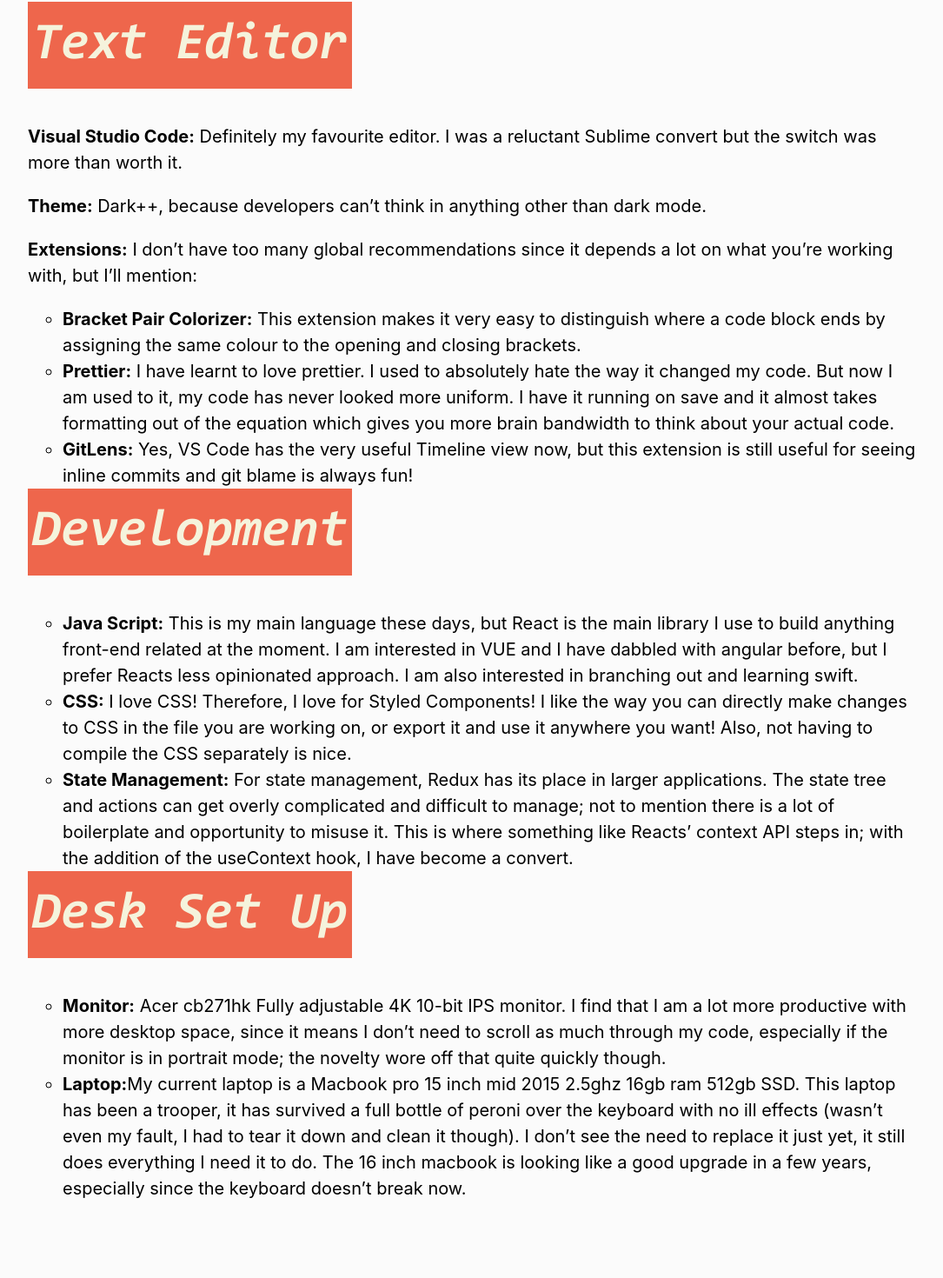
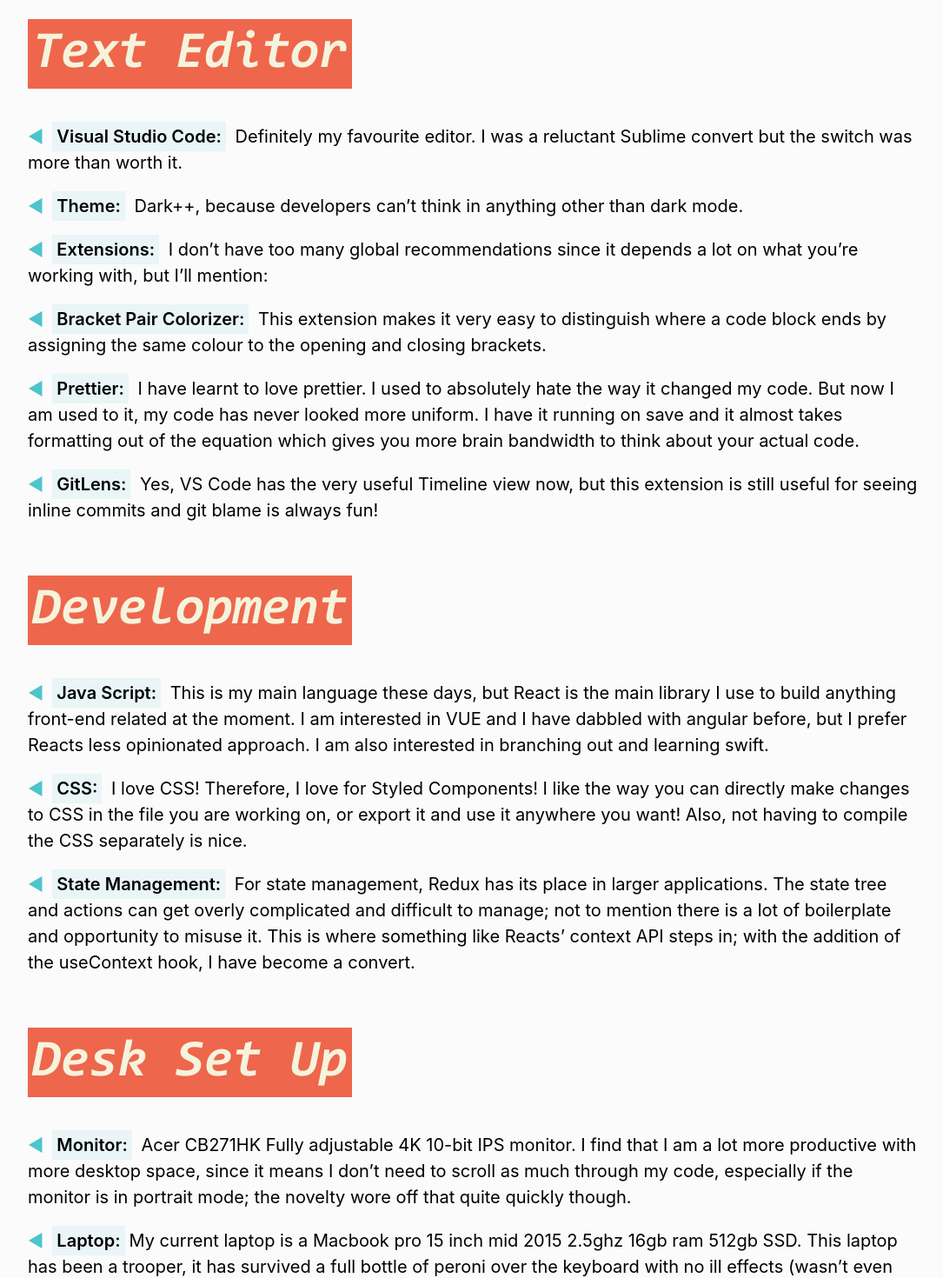
Before and after one commit to barlowa/portfolio-site, a React (Create React App) app: page / in a window 1280 px wide. Shown: the part 3345-4815 px from the top of the page at 87% size, without its empty margins (96-1181 px from the left). Before the commit the page ends 4767 px from the top, so only its background shows below. Built offline with nearby package versions, Linux system fonts and the light colour scheme; no server answers.

Commit message:
changed copy to include new bullet point components and highlights

```diff
--- a/src/Pages/Home.js
+++ b/src/Pages/Home.js
@@ -1,9 +1,9 @@
 import { useHistory, useLocation } from 'react-router'
 import React, { useMemo } from 'react'
 
-import { InlineButtons, Heading, TextBlock } from '../Molecules'
+import { InlineButtons, Heading } from '../Molecules'
 import { Project, HeroSection, ImageSection, BullettedSection } from '../Organisms'
-import { Title } from '../Atoms'
+import { Title, Highlight } from '../Atoms'
 import { useSmoothScrolling, useFetch } from '../Hooks'
 
 const cliftonBridge =
@@ -108,76 +108,71 @@ const Home = () => {
 					This is a short list of the hardware and software I own or use on a regular basis. Based on the
 					wes-bos <a href="uses.tech">uses.tech</a> initiative.
 				</p>
-				<TextBlock title="Text Editor">
-					<p>
-						<strong>Visual Studio Code:</strong> Definitely my favourite editor. I was a reluctant
+			</BullettedSection>
+			<BullettedSection title="Text Editor">
+				<li>
+					<Highlight>Visual Studio Code:</Highlight> Definitely my favourite editor. I was a reluctant
 					Sublime convert but the switch was more than worth it.
-					</p>
-					<p>
-						<strong>Theme:</strong> Dark++, because developers can’t think in anything other than dark
-						mode.
-					</p>
-					<p>
-						<strong>Extensions:</strong> I don’t have too many global recommendations since it depends a
-						lot on what you’re working with, but I’ll mention:
-					</p>
-					<ul>
+				</li>
 				<li>
-							<strong>Bracket Pair Colorizer:</strong> This extension makes it very easy to distinguish
+					<Highlight>Theme:</Highlight> Dark++, because developers can’t think in anything other than
+					dark mode.
+				</li>
+				<li>
+					<Highlight>Extensions:</Highlight> I don’t have too many global recommendations since it
+					depends a lot on what you’re working with, but I’ll mention:
+				</li>
+				<li>
+					<Highlight>Bracket Pair Colorizer:</Highlight> This extension makes it very easy to distinguish
 					where a code block ends by assigning the same colour to the opening and closing brackets.
 				</li>
 				<li>
-							<strong>Prettier:</strong> I have learnt to love prettier. I used to absolutely hate the
-							way it changed my code. But now I am used to it, my code has never looked more uniform. I
-							have it running on save and it almost takes formatting out of the equation which gives
-							you more brain bandwidth to think about your actual code.
+					<Highlight>Prettier:</Highlight> I have learnt to love prettier. I used to absolutely hate the
+					way it changed my code. But now I am used to it, my code has never looked more uniform. I have
+					it running on save and it almost takes formatting out of the equation which gives you more
+					brain bandwidth to think about your actual code.
 				</li>
 				<li>
-							<strong>GitLens:</strong> Yes, VS Code has the very useful Timeline view now, but this
+					<Highlight>GitLens:</Highlight> Yes, VS Code has the very useful Timeline view now, but this
 					extension is still useful for seeing inline commits and git blame is always fun!
 				</li>
-					</ul>
-				</TextBlock>
+			</BullettedSection>
 
-				<TextBlock title="Development">
-					<ul>
+			<BullettedSection title="Development">
 				<li>
-							<strong>Java Script:</strong> This is my main language these days, but React is the main
-							library I use to build anything front-end related at the moment. I am interested in VUE
-							and I have dabbled with angular before, but I prefer Reacts less opinionated approach. I
-							am also interested in branching out and learning swift.
+					<Highlight>Java Script:</Highlight> This is my main language these days, but React is the main
+					library I use to build anything front-end related at the moment. I am interested in VUE and I
+					have dabbled with angular before, but I prefer Reacts less opinionated approach. I am also
+					interested in branching out and learning swift.
 				</li>
 				<li>
-							<strong>CSS:</strong> I love CSS! Therefore, I love for Styled Components! I like the way
-							you can directly make changes to CSS in the file you are working on, or export it and use
-							it anywhere you want! Also, not having to compile the CSS separately is nice.
+					<Highlight>CSS:</Highlight> I love CSS! Therefore, I love for Styled Components! I like the way
+					you can directly make changes to CSS in the file you are working on, or export it and use it
+					anywhere you want! Also, not having to compile the CSS separately is nice.
 				</li>
 				<li>
-							<strong>State Management:</strong> For state management, Redux has its place in larger
-							applications. The state tree and actions can get overly complicated and difficult to
-							manage; not to mention there is a lot of boilerplate and opportunity to misuse it. This
-							is where something like Reacts’ context API steps in; with the addition of the useContext
-							hook, I have become a convert.
+					<Highlight>State Management:</Highlight> For state management, Redux has its place in larger
+					applications. The state tree and actions can get overly complicated and difficult to manage;
+					not to mention there is a lot of boilerplate and opportunity to misuse it. This is where
+					something like Reacts’ context API steps in; with the addition of the useContext hook, I have
+					become a convert.
 				</li>
-					</ul>
-				</TextBlock>
-				<Title>Desk Set Up</Title>
-				<ul>
+			</BullettedSection>
+			<BullettedSection title="Desk Set Up">
 				<li>
-						<strong>Monitor:</strong> Acer cb271hk Fully adjustable 4K 10-bit IPS monitor. I find that I
-						am a lot more productive with more desktop space, since it means I don’t need to scroll as
-						much through my code, especially if the monitor is in portrait mode; the novelty wore off
+					<Highlight>Monitor:</Highlight> Acer CB271HK Fully adjustable 4K 10-bit IPS monitor. I find
+					that I am a lot more productive with more desktop space, since it means I don’t need to scroll
+					as much through my code, especially if the monitor is in portrait mode; the novelty wore off
 					that quite quickly though.
 				</li>
 				<li>
-						<strong>Laptop:</strong>My current laptop is a Macbook pro 15 inch mid 2015 2.5ghz 16gb ram
-						512gb SSD. This laptop has been a trooper, it has survived a full bottle of peroni over the
-						keyboard with no ill effects (wasn’t even my fault, I had to tear it down and clean it
-						though). I don’t see the need to replace it just yet, it still does everything I need it to
-						do. The 16 inch macbook is looking like a good upgrade in a few years, especially since the
-						keyboard doesn’t break now.
+					<Highlight>Laptop:</Highlight>My current laptop is a Macbook pro 15 inch mid 2015 2.5ghz 16gb
+					ram 512gb SSD. This laptop has been a trooper, it has survived a full bottle of peroni over the
+					keyboard with no ill effects (wasn’t even my fault, I had to tear it down and clean it though).
+					I don’t see the need to replace it just yet, it still does everything I need it to do. The 16
+					inch macbook is looking like a good upgrade in a few years, especially since the keyboard
+					doesn’t break now.
 				</li>
-				</ul>
 			</BullettedSection>
 		</>
 	)
```
Lines whose indentation alone changed are shown as unchanged.
